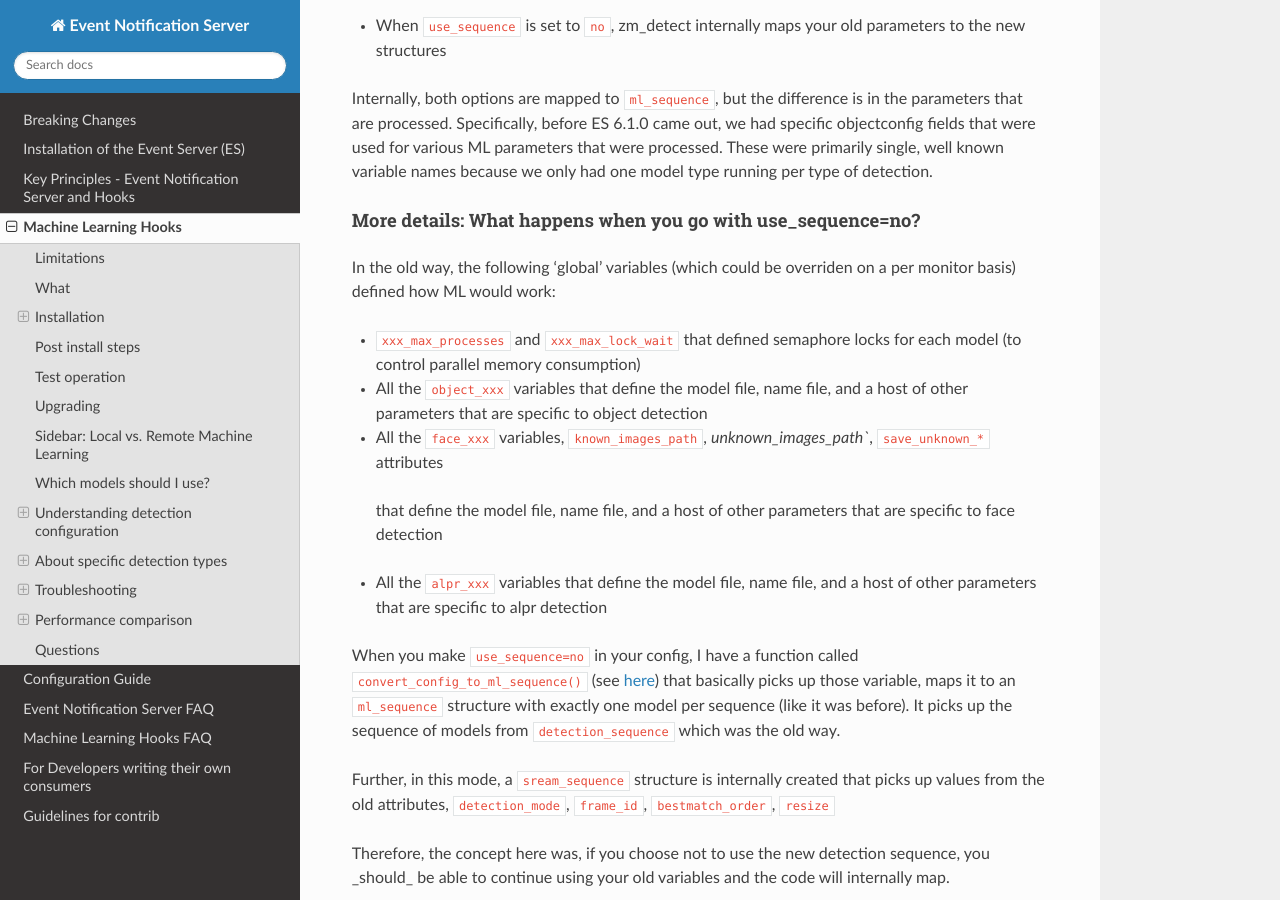
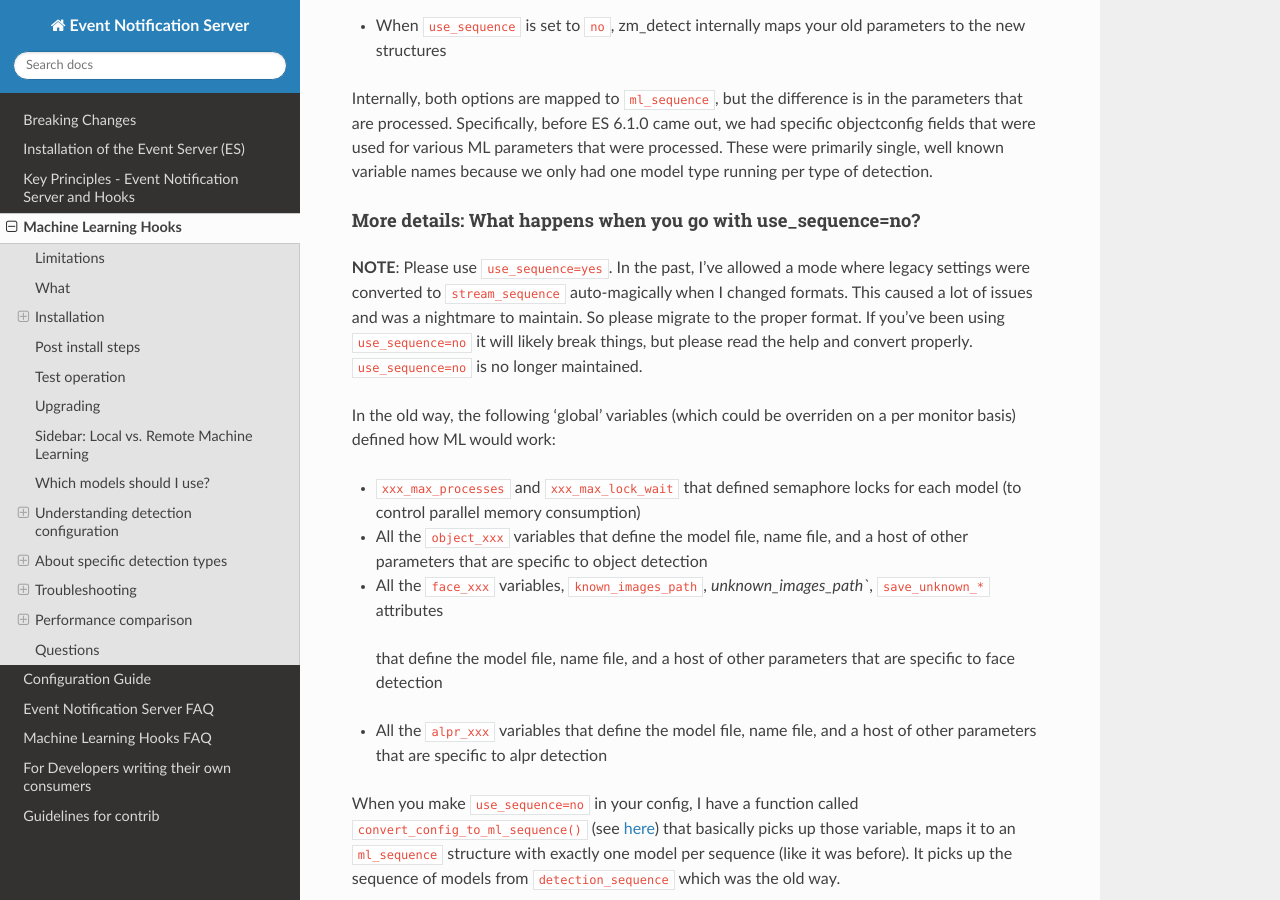
Before and after one commit to ZoneMinder/zmeventnotification, a Sphinx documentation site: the page built from docs/guides/hooks.rst, in a window 1280 px wide and 900 px high, scrolled down 6738 px. Built offline with Sphinx 7.4.7 and the Read the Docs theme 2.0.0, drawn with Linux system fonts in a browser that asks for light colours; some of the changed text lies outside the part shown.

Commit message:
warn users use_sequence=no is not supported

```diff
--- a/docs/guides/hooks.rst
+++ b/docs/guides/hooks.rst
@@ -343,6 +343,13 @@ per type of detection.
 More details: What happens when you go with use_sequence=no?
 ''''''''''''''''''''''''''''''''''''''''''''''''''''''''''''''''''
 
+**NOTE**: Please use ``use_sequence=yes``. In the past, I've allowed a mode where legacy settings were converted
+to ``stream_sequence`` auto-magically when I changed formats. This caused a lot of issues and was a
+nightmare to maintain. So please migrate to the proper format. If you've been using ``use_sequence=no``
+it will likely break things, but please read the help and convert properly. ``use_sequence=no`` is no
+longer maintained.
+
+
 In the old way, the following 'global' variables (which could be overriden on a per monitor basis) defined how
 ML would work:
 
@@ -536,6 +543,12 @@ Exceptions when using mlapi
 If you are using the remote mlapi server, then most of these settings migrate to ``mlapiconfig.ini``
 Specifically, when ``zm_detect.py`` sees ``ml_gateway`` in its ``[remote]`` section, it passes on
 the detection work to mlapi.
+
+**NOTE**: Please use ``use_sequence=yes``. In the past, I've allowed a mode where legacy settings were converted
+to ``stream_sequence`` auto-magically when I changed formats. This caused a lot of issues and was a
+nightmare to maintain. So please migrate to the proper format. If you've been using ``use_sequence=no``
+it will likely break things, but please read the help and convert properly. ``use_sequence=no`` is no
+longer maintained.
 
 Here are a list of parameters that still need to be in ``objectconfig.ini`` when using mlapi.
 (A simple rule to remember is zm_detect.py uses ``objectconfig.ini`` while mlapi uses ``mlapiconfig.ini``)
```
